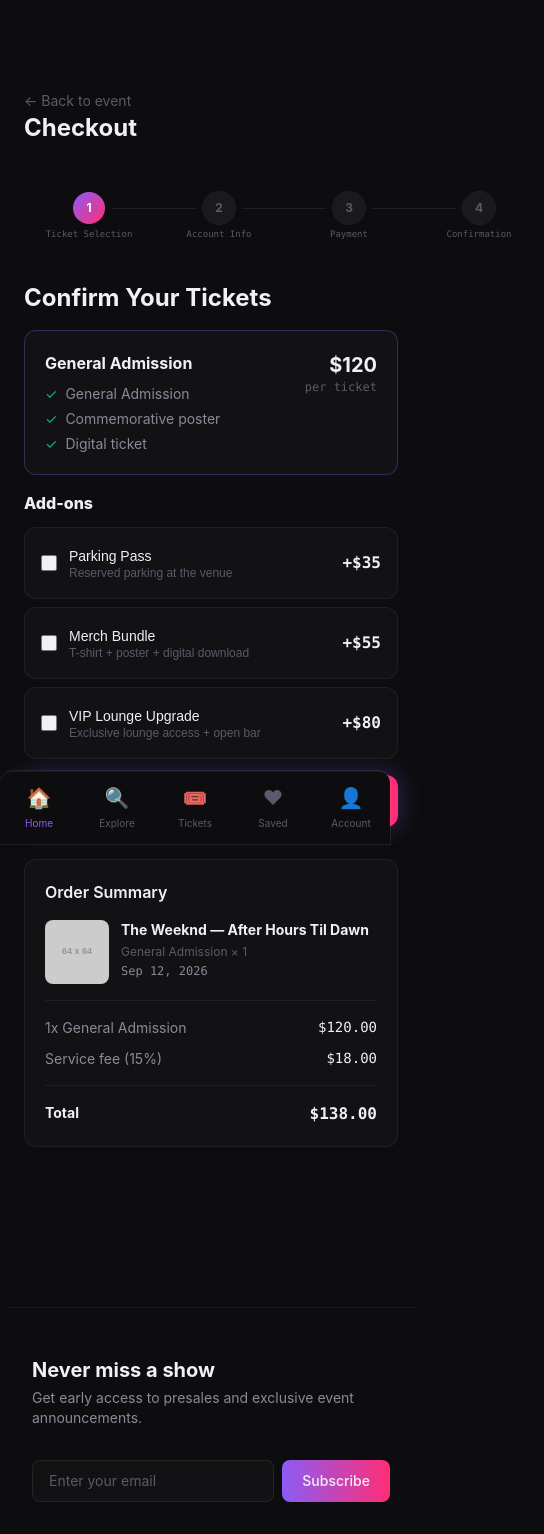
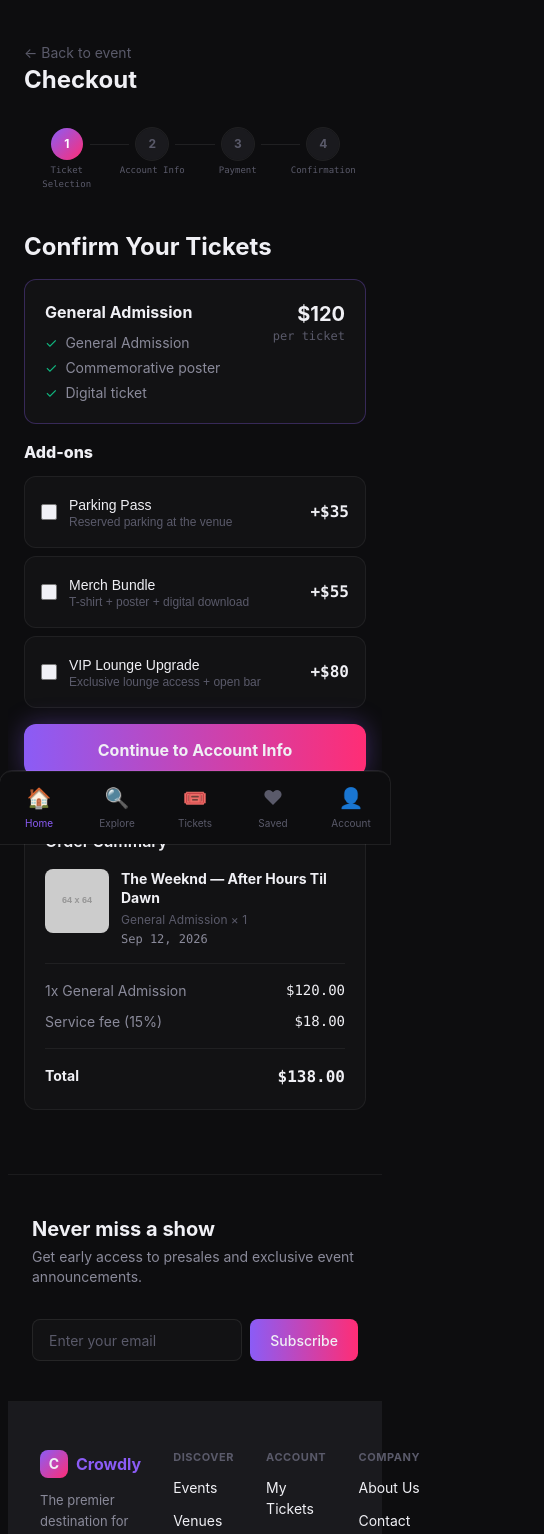
Before and after one commit to ElBarBary01/Crowdly, a Next.js app in the folder client/: page /ticket-buying in a window 390 px wide. Shown: the top 1534 px of the page, 544 px wide, since content can reach past the window. Built offline with nearby package versions, Linux system fonts and the light colour scheme.

Commit message:
style: refine ticket buying layout and responsiveness

```diff
--- a/client/app/(main)/ticket-buying/TicketBuying.css
+++ b/client/app/(main)/ticket-buying/TicketBuying.css
@@ -1,12 +1,13 @@
-.ticket-buying { width: 100%; min-height: 100vh; padding: 96px 24px 0; background: var(--color-background); color: var(--color-text); }
+.ticket-buying { box-sizing: border-box; width: 100%; max-width: 100%; min-height: 100vh; padding: 48px 24px 0; overflow-x: clip; background: var(--color-background); color: var(--color-text); }
 .ticket-buying * { box-sizing: border-box; }
-.ticket-buying__container { width: min(100%, 1024px); margin: 0 auto; }
+.ticket-buying__container { width: min(100%, 940px); min-width: 0; margin: 0 auto; }
 .ticket-buying__back-link { padding: 0; border: 0; background: transparent; color: var(--color-dim); font: 400 14px/20px var(--font-sans); cursor: pointer; }
 .ticket-buying__back-link:hover { color: var(--color-muted); }
 .ticket-buying__header { margin-bottom: 32px; }
 .ticket-buying__header > h1 { margin: 16px 0 0; text-align: left; font-size: 30px; font-weight: 800; line-height: 36px; }
-.ticket-buying__stepper { max-width: none; margin: 0 0 40px; }
-.ticket-buying__layout { display: grid; grid-template-columns: minmax(0, 1fr) 288px; gap: 32px; align-items: start; }
+.ticket-buying__stepper { width: 100%; max-width: 100%; min-width: 0; margin: 0 0 40px; }
+.ticket-buying__layout { display: grid; width: 100%; min-width: 0; grid-template-columns: minmax(0, 1fr) 288px; gap: 32px; align-items: start; }
+.ticket-buying__main, .ticket-buying__summary { min-width: 0; }
 .ticket-buying h1 { margin: 0 0 16px; font-size: 24px; line-height: 32px; font-weight: 700; }
 .ticket-buying h2 { margin: 0; }
 .ticket-buying__ticket-choice, .ticket-buying__account-choice, .ticket-buying__summary, .ticket-buying__ticket { border: 1px solid rgba(255,255,255,.06); border-radius: var(--radius-xl); background: var(--color-surface); }
@@ -30,6 +31,7 @@
 .ticket-buying__primary-action { width: 100%; margin-top: 16px; border-radius: var(--radius-xl); }
 .ticket-buying__summary { position: sticky; top: 24px; padding: 20px; }
 .ticket-buying__event { display: flex; gap: 12px; margin-top: 16px; padding-bottom: 16px; border-bottom: 1px solid rgba(255,255,255,.06); }
+.ticket-buying__event > div { min-width: 0; }
 .ticket-buying__event-art { display: block; width: 64px; height: 64px; flex: 0 0 64px; border-radius: var(--radius-lg); object-fit: cover; }
 .ticket-buying__event strong, .ticket-buying__event span, .ticket-buying__event time { display: block; }
 .ticket-buying__event strong { font-size: 14px; line-height: 19px; }
@@ -82,18 +84,18 @@
 .ticket-buying__ticket small { display: block; margin-top: 4px; color: var(--color-dim); font: 12px/16px var(--font-mono); }
 .ticket-buying__ticket-actions { display: flex; gap: 8px; margin: 24px 0; }
 .ticket-buying__ticket-actions button, .ticket-buying__confirmation > button { border-radius: var(--radius-xl); }
-.ticket-buying__newsletter { margin: 160px -24px 0; padding: 48px 24px; border-top: 1px solid rgba(255,255,255,.06); border-bottom: 1px solid rgba(255,255,255,.06); }
+.ticket-buying__newsletter { width: auto; max-width: none; margin: 64px -24px 0; padding: 40px 24px; overflow: hidden; border-top: 1px solid rgba(255,255,255,.06); border-bottom: 1px solid rgba(255,255,255,.06); }
 .ticket-buying__newsletter-inner { display: flex; width: min(100%,1280px); margin: 0 auto; align-items: center; justify-content: space-between; gap: 32px; }
 .ticket-buying__newsletter h2 { font-size: 20px; font-weight: 700; line-height: 28px; }
 .ticket-buying__newsletter p { margin: 4px 0 0; color: var(--color-muted); font-size: 14px; line-height: 20px; }
-.ticket-buying__newsletter form { display: flex; width: min(100%,448px); gap: 8px; }
+.ticket-buying__newsletter form { display: flex; width: min(100%,448px); min-width: 0; gap: 8px; }
 .ticket-buying__newsletter input { min-width: 0; height: 42px; flex: 1; padding: 10px 16px; border: 1px solid var(--color-border); border-radius: var(--radius-lg); outline: none; background: var(--color-surface); color: var(--color-text); font: 14px/20px var(--font-sans); }
 .ticket-buying__newsletter input::placeholder { color: var(--color-dim); }
 .ticket-buying__newsletter button { height: 42px; padding-inline: 20px; border-radius: var(--radius-lg); box-shadow: none; font-weight: 500; }
 @keyframes ticket-buying-rise { from { opacity: 0; transform: translateY(10px); } to { opacity: 1; transform: translateY(0); } }
 @media (max-width: 1023px) { .ticket-buying__layout { grid-template-columns: 1fr; } .ticket-buying__summary { position: static; grid-row: auto; } }
 @media (max-width: 760px) {
-  .ticket-buying { padding: 80px 16px 0; }
+  .ticket-buying { padding: 32px 16px 0; }
   .ticket-buying__header > h1 { font-size: 24px; }
   .ticket-buying__form--account { grid-template-columns: 1fr; }
   .ticket-buying__form--account > * { grid-column: 1 !important; }
@@ -105,8 +107,6 @@
   .ticket-buying__newsletter form { width: 100%; }
 }
 @media (max-width: 480px) {
-  .ticket-buying__header { overflow-x: auto; }
-  .ticket-buying__stepper { min-width: 520px; }
   .ticket-buying__ticket-choice { gap: 16px; }
   .ticket-buying__form--payment { grid-template-columns: 1fr; }
   .ticket-buying__form--payment > * { grid-column: 1 !important; }
```
